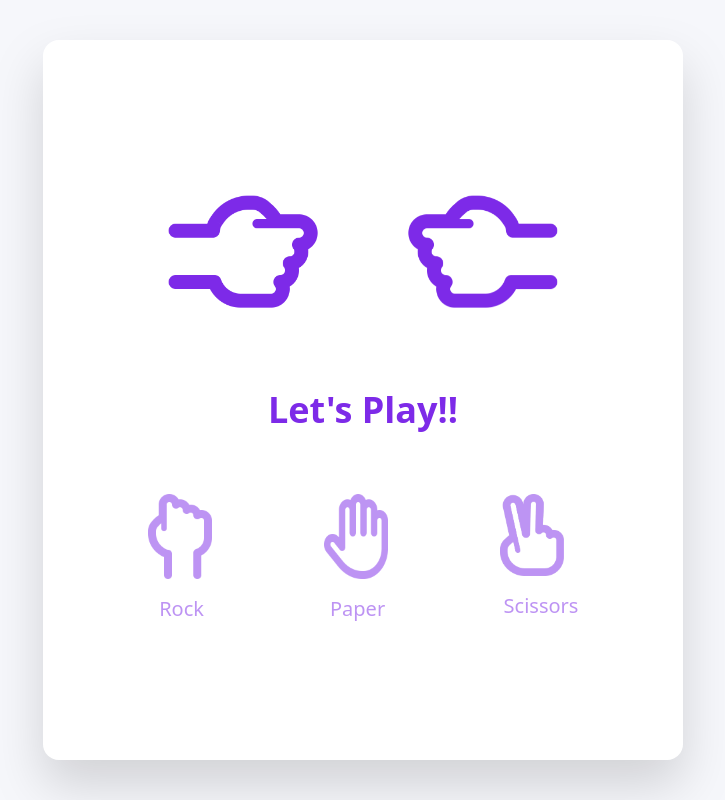
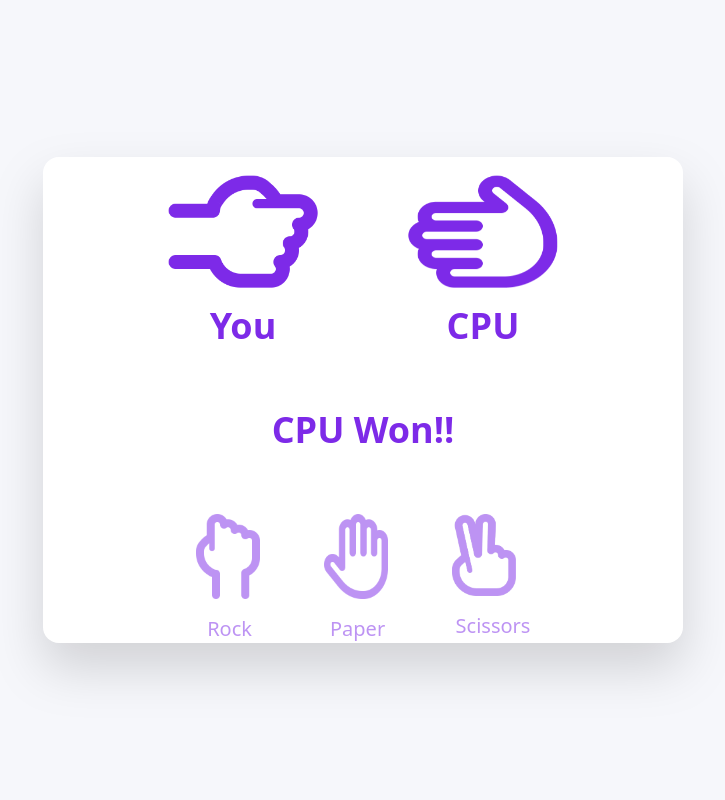
Before and after one commit to shivam-official-26/Rock-Paper-Scissors-Game, a plain HTML site: page dist/game.html in a window 1280 px wide. Both pictures are taken after a click on the element "Rock". Shown: the whole page, without its empty margins (277-1002 px from the left). Drawn offline with Linux system fonts and the light colour scheme.

Commit message:
completed

```diff
--- /dev/null
+++ b/dist/game.css
@@ -0,0 +1,26 @@
+* {
+  margin: 0;
+  padding: 0;
+  box-sizing: border-box;
+}
+.cpu-image img {
+  transform: rotate(-90deg) rotateY(180deg);
+}
+
+.game.start .user-image {
+
+  animation: user_shake 0.7s ease infinite;
+}
+@keyframes user_shake {
+  50% {
+    transform: rotate(10deg);
+  }
+}
+.game.start .cpu-image  {
+  animation: cpu_shake 0.7s ease infinite;
+}
+@keyframes cpu_shake {
+  50% {
+    transform: rotate(-10deg);
+  }
+}
--- a/dist/game.html
+++ b/dist/game.html
@@ -5,51 +5,48 @@
     <meta name="viewport" content="width=device-width, initial-scale=1.0" />
     <title>Rock-Paper-Scissors-Game</title>
     <link rel="stylesheet" href="output.css" />
-    <style>
-      * {
-        margin: 0;
-        padding: 0;
-        box-sizing: border-box;
-      }
-      .cpu-image img {
-        transform: rotate(-90deg) rotateY(180deg);
-      }
-    </style>
+    <link rel="stylesheet" href="game.css" />
   </head>
   <body
-    class="bg-[#F6F7FB] w-[100vw] h-[100vh] flex justify-center items-center"
+    class="bg-[#F6F7FB] w-[100vw] h-[100vh] flex justify-center items-center overflow-hidden"
   >
     <div
-      class="container drop-shadow-2xl w-[50%] h-[90%] bg-white rounded-2xl flex flex-col justify-center items-center gap-16"
+      class="container md:w-[50%] drop-shadow-2xl bg-white rounded-2xl flex flex-col justify-center items-center gap-16"
     >
       <div class="game flex gap-32">
         <span class="user-image">
           <img class="w-28 rotate-90" src="images/rock.png" alt="rock" />
+          <h1 class="text-[#7D2AE8] text-center font-semibold text-4xl">You</h1>
         </span>
         <span class="cpu-image">
           <img class="w-28" src="images/rock.png" alt="rock" />
+          <h1 class="text-[#7D2AE8] text-center font-semibold text-4xl">CPU</h1>
         </span>
       </div>
 
       <div class="state">
-        <h1 class="text-[#7D2AE8] font-semibold text-4xl">Let's Play!!</h1>
+        <h1 class="state text-[#7D2AE8] font-semibold text-4xl">
+          Let's Play!!
+        </h1>
       </div>
 
-      <div class="user-selection flex gap-28 text-[#7D2AE8]">
+      <div
+        class="user-selection w-[80%] flex justify-center gap-16 text-[#7D2AE8]"
+      >
         <span
-          class="rock-selected text-center cursor-pointer opacity-50 hover:opacity-[1]"
+          class="option-image rock-selected text-center cursor-pointer opacity-50 hover:opacity-[1]"
         >
           <img class="w-16" src="images/rock.png" alt="" />
           <h1 class="text-xl ml-1 mt-4">Rock</h1>
         </span>
         <span
-          class="paper-selected text-center cursor-pointer opacity-50 hover:opacity-[1]"
+          class="option-image paper-selected text-center cursor-pointer opacity-50 hover:opacity-[1]"
         >
           <img class="w-16" src="images/paper.png" alt="" />
           <h1 class="text-xl ml-1 mt-4">Paper</h1>
         </span>
         <span
-          class="scissors-selected text-center cursor-pointer opacity-50 hover:opacity-[1]"
+          class="option-image scissors-selected text-center cursor-pointer opacity-50 hover:opacity-[1]"
         >
           <img class="w-16" src="images/scissors.png" alt="" />
           <h1 class="text-xl ml-1 mt-4">Scissors</h1>
--- a/dist/game.js
+++ b/dist/game.js
@@ -1,12 +1,60 @@
-//selectors
-let rockSelected = document.querySelector(".rock-selected");
-let paperSelected = document.querySelector(".paper-selected");
-let scissorsSelected = document.querySelector(".scissors-selected");
+const container = document.querySelector(".container");
+const game = document.querySelector(".game");
+const userImage = document.querySelector(".user-image");
+const cpuImage = document.querySelector(".cpu-image");
+const state = document.querySelectorAll(".state");
+const userSelection = document.querySelector(".user-selection");
+const rockSelected = document.querySelector(".rock-selected");
+const paperSelected = document.querySelector(".paper-selected");
+const scissorsSelected = document.querySelector(".scissors-selected");
+const optionImage = document.querySelectorAll(".option-image");
 
-function selection(selectedItem) {
-//   selectedItem.style = "opacity:1";
-}
 
-rockSelected.addEventListener("Click", selection(rockSelected));
-paperSelected.addEventListener("click", selection(paperSelected));
-scissorsSelected.addEventListener("click", selection(scissorsSelected));
+optionImage.forEach((image, index) => {
+  image.addEventListener("click", (e) => {
+    userImage.querySelector("img").src = "images/rock.png";
+    cpuImage.querySelector("img").src = "images/rock.png";
+    state[1].innerHTML = "Please Wait...";
+    image.classList.add("active");
+
+    optionImage.forEach((image2, index2) => {
+      index !== index2 && image2.classList.remove("active");
+    });
+
+    game.classList.add("start");
+
+
+    setTimeout(() => {
+      game.classList.remove("start");
+      let imageSrc = e.target.src;
+      userImage.querySelector("img").src = imageSrc;
+
+      //generate random image
+
+      let randomNumber = Math.floor(Math.random() * (2 - 0 + 1)) + 0;
+      let cpuImageArray = [
+        "images/rock.png",
+        "images/paper.png",
+        "images/scissors.png",
+      ];
+      cpuImage.querySelector("img").src = cpuImageArray[randomNumber];
+
+      let cpuValue = ["R", "P", "S"][randomNumber];
+      let userValue = ["R", "P", "S"][index];
+      let resultConditions = {
+        RR: "Draw",
+        PP: "Draw",
+        SS: "Draw",
+        RP: "CPU",
+        RS: "You",
+        PR: "You",
+        PS: "CPU",
+        SR: "CPU",
+        SP: "You",
+      };
+      let resultValue = resultConditions[userValue + cpuValue];
+      state[1].innerText =
+        userValue === cpuValue ? "Match Draw" : `${resultValue} Won!!`;
+    }, 2500);
+  });
+});
```
Also changed, not shown: dist/index.html (+22 -3 lines), dist/output.css.
